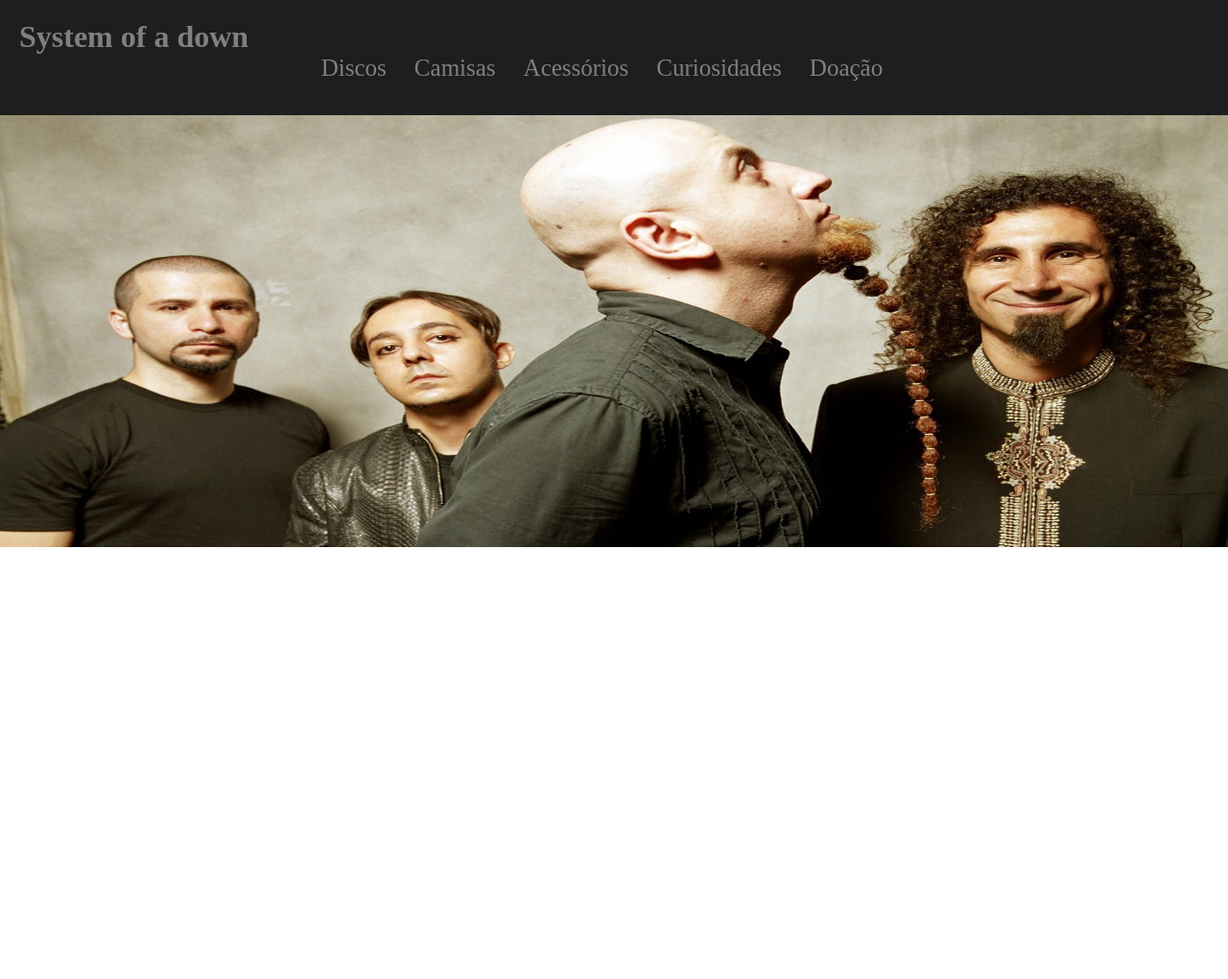
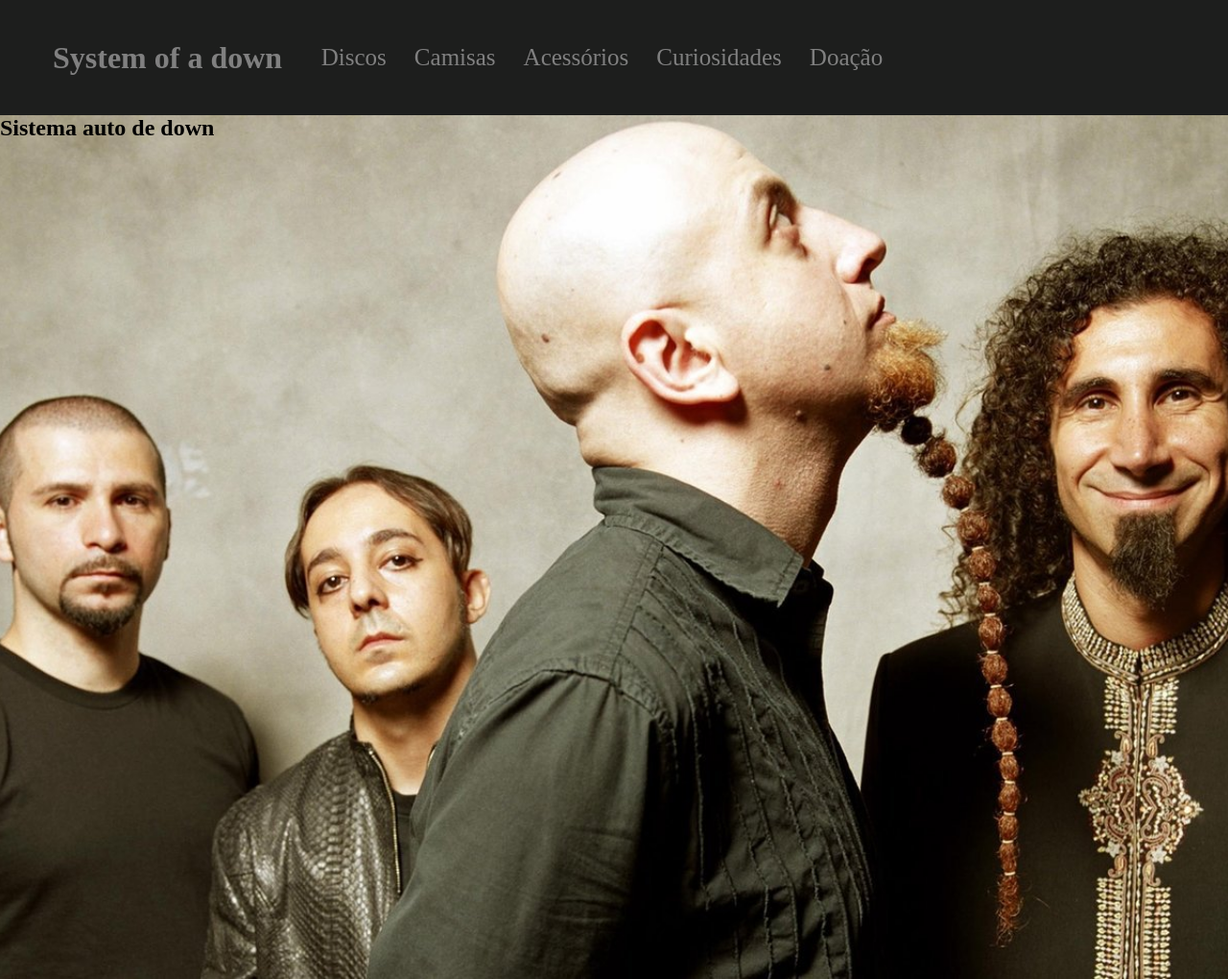
Before and after one commit to ThiagoMiroma/Soad, a plain HTML site: page index.html in a window 1280 px wide. Shown: the whole page at 96% size. Before the commit the page ends 800 px from the top, so only its background shows below. Drawn offline with Linux system fonts and the light colour scheme.

Commit message:
Alterações feitas por um delicia

```diff
--- /dev/null
+++ b/assets/css/style.css
@@ -0,0 +1,55 @@
+* {
+    padding: 0;
+    margin: 0;
+}
+
+header {
+    background-color: #1d1e1d;
+    height: 80px;
+    padding: 20px;
+
+    display: flex;
+    align-items: center;
+    justify-content: center;
+
+    position: relative;
+}
+
+#logo-texto {
+    color: grey;
+    min-width: 300px;
+    margin-left: 50px;
+    position: absolute;
+    left: 5px;
+    /* background-color: orangered; */
+}
+
+/* Menu Principal */
+.menu-principal {
+    text-align: center;
+    /* background-color: coral; */
+    display: flex;
+    justify-content: flex-end;
+}
+
+.menu-principal a {
+    text-decoration: none;
+    color: grey;
+    font-size: 25px;
+    margin-right: 25px;
+}
+/* --------------- */
+
+.menu-assistente img {
+    width: 100%;
+    height: 450px;
+}
+
+.bg {
+    background-image: url("../img/soad.jpg");
+    width: 100vw;
+    height: 900px;
+    background-position: center;
+    background-size: cover;
+
+}
--- a/index.html
+++ b/index.html
@@ -3,7 +3,7 @@
 
 <head>
     <meta charset="utf-8">
-    <link href="css/style.css" rel="stylesheet">
+    <link href="./assets/css/style.css" rel="stylesheet">
     <title>Thiago vendas</title>
 </head>
 
@@ -13,24 +13,25 @@
 
         <h1 id="logo-texto">System of a down</h1>
 
-        <div class="redes-sociais">
-
+        <div class="menu-principal">
+            <div>
+                <a href="#">Discos</a>
+                <a href="#">Camisas</a>
+                <a href="#">Acessórios</a>
+                <a href="#">Curiosidades</a>
+                <a href="#">Doação</a>
+            </div>
         </div>
 
-        <div class="menu-principal">
-            <a href="#">Discos</a>
-            <a href="#">Camisas</a>
-            <a href="#">Acessórios</a>
-            <a href="#">Curiosidades</a>
-            <a href="#">Doação</a>
-        </div>
 
 
     </header>
 
 
     <section class="menu-assistente">
-        <img src="img/soad.jpg" alt="imagem de fundo do menu-assistente">
+        <div class="bg">
+            <h1>Sistema auto de down</h1>
+        </div>
 
     </section>
 
```
Also changed, not shown: assets/img/soad.jpg (added), assets/js/script.js (added).
